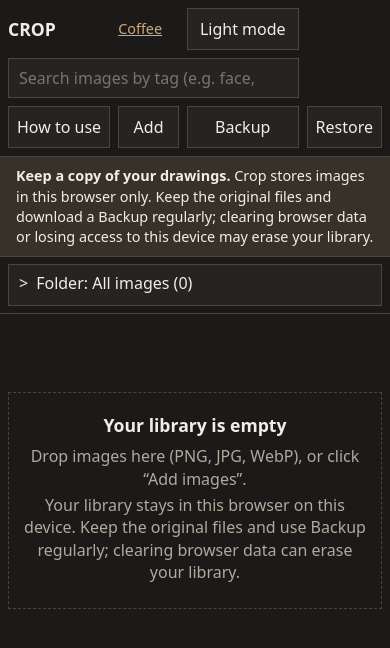
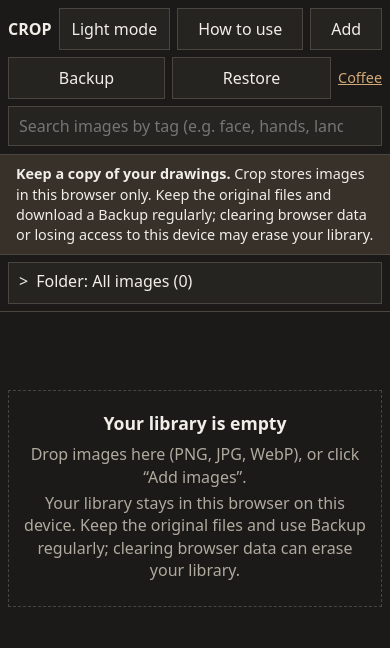
Before and after one commit to NOT16180/crop, a Svelte app: page / in a window 390 px wide. Shown: the top 648 px of the page. Built offline with nearby package versions, Linux system fonts and the light colour scheme.

Commit message:
Improve responsive image previews

```diff
--- a/src/app.css
+++ b/src/app.css
@@ -32,6 +32,9 @@ body {
     margin: 0;
     background: var(--bg);
     color: var(--text);
+    min-width: 320px;
+    min-height: 100vh;
+    min-height: 100dvh;
 }
 
 header {
@@ -240,8 +243,8 @@ main {
     margin: 0;
     padding: 0;
     display: grid;
-    grid-template-columns: repeat(auto-fill, minmax(180px, 1fr));
-    gap: 8px;
+    grid-template-columns: repeat(auto-fill, minmax(min(100%, 190px), 1fr));
+    gap: clamp(8px, 1.2vw, 16px);
     align-items: start;
 }
 
@@ -444,7 +447,7 @@ main {
     display: block;
     box-shadow: inset 0 0 0 1px var(--image-border);
     max-width: 100%;
-    max-height: calc(100vh - 190px);
+    max-height: min(72dvh, calc(100dvh - 260px));
     background: var(--surface);
 }
 
@@ -882,10 +885,7 @@ details[open] > summary::before {
         padding: 12px;
     }
 
-    .grid {
-        grid-template-columns: repeat(auto-fill, minmax(160px, 1fr));
-        gap: 10px;
-    }
+    .grid { grid-template-columns: repeat(auto-fill, minmax(min(100%, 160px), 1fr)); }
 
     .viewer {
         padding: 10px;
@@ -903,33 +903,33 @@ details[open] > summary::before {
 
 @media (max-width: 640px) {
     header {
-        display: grid;
-        grid-template-columns: auto 1fr auto;
-        gap: 8px;
+        display: flex;
+        flex-wrap: wrap;
+        gap: 7px;
         padding: 8px;
     }
 
     header h1 {
-        grid-column: 1;
+        font-size: 1rem;
     }
 
     header .theme-toggle {
-        grid-column: 3;
-        grid-row: 1;
-        margin: 0;
+        margin-left: auto;
     }
 
     header .search-form {
-        grid-column: 1 / -1;
-        grid-row: 2;
-        width: 100%;
+        order: 10;
+        flex: 1 0 100%;
     }
 
     header > button:not(.theme-toggle) {
-        grid-row: 3;
+        flex: 1 1 auto;
+        min-width: max-content;
         padding-right: 8px;
         padding-left: 8px;
     }
+
+    .support-link { margin-left: auto; }
 
     .folder-list,
     .tag-list {
@@ -963,10 +963,7 @@ details[open] > summary::before {
         padding: 10px 8px;
     }
 
-    .grid {
-        grid-template-columns: repeat(2, minmax(0, 1fr));
-        gap: 8px;
-    }
+    .grid { grid-template-columns: repeat(auto-fill, minmax(min(100%, 145px), 1fr)); gap: 8px; }
 
     .drawing-meta {
         align-items: flex-start;
@@ -999,7 +996,7 @@ details[open] > summary::before {
     }
 
     .viewer {
-        padding: 6px;
+        padding: max(6px, env(safe-area-inset-top)) max(6px, env(safe-area-inset-right)) max(6px, env(safe-area-inset-bottom)) max(6px, env(safe-area-inset-left));
         place-items: start center;
     }
 
@@ -1014,9 +1011,8 @@ details[open] > summary::before {
         top: 0;
     }
 
-    .viewer-image img {
-        max-width: calc(100vw - 12px);
-    }
+    .viewer-toolbar { width: 100%; }
+    .zoom-controls { flex-wrap: wrap; }
 
     .tag-menu {
         width: 100%;
@@ -1067,15 +1063,10 @@ details[open] > summary::before {
     .resize-handle.sw { bottom: -11px; left: -11px; }
     .resize-handle.se { right: -11px; bottom: -11px; }
 
-    .viewer {
-        padding: 8px;
-    }
 }
 
 @media (max-width: 380px) {
-    .grid {
-        grid-template-columns: minmax(0, 1fr);
-    }
+    .grid { grid-template-columns: repeat(2, minmax(0, 1fr)); }
 
     header > button:not(.theme-toggle) {
         font-size: 0.85rem;
@@ -1090,6 +1081,12 @@ details[open] > summary::before {
     .tag-form > button {
         flex: 1;
     }
+}
+
+@media (max-width: 360px) {
+    .grid { grid-template-columns: minmax(0, 1fr); }
+    .library-actions { grid-template-columns: minmax(0, 1fr); }
+    header > button:not(.theme-toggle) { min-width: 0; font-size: .8rem; }
 }
 
 @media (max-height: 520px) and (orientation: landscape) {
--- a/src/lib/Thumb.svelte
+++ b/src/lib/Thumb.svelte
@@ -11,7 +11,7 @@
 </script>
 
 {#if url}
-  <img src={url} {alt} loading="lazy" draggable="false" />
+  <img src={url} {alt} loading="lazy" decoding="async" draggable="false" />
 {/if}
 
 <style>
```
